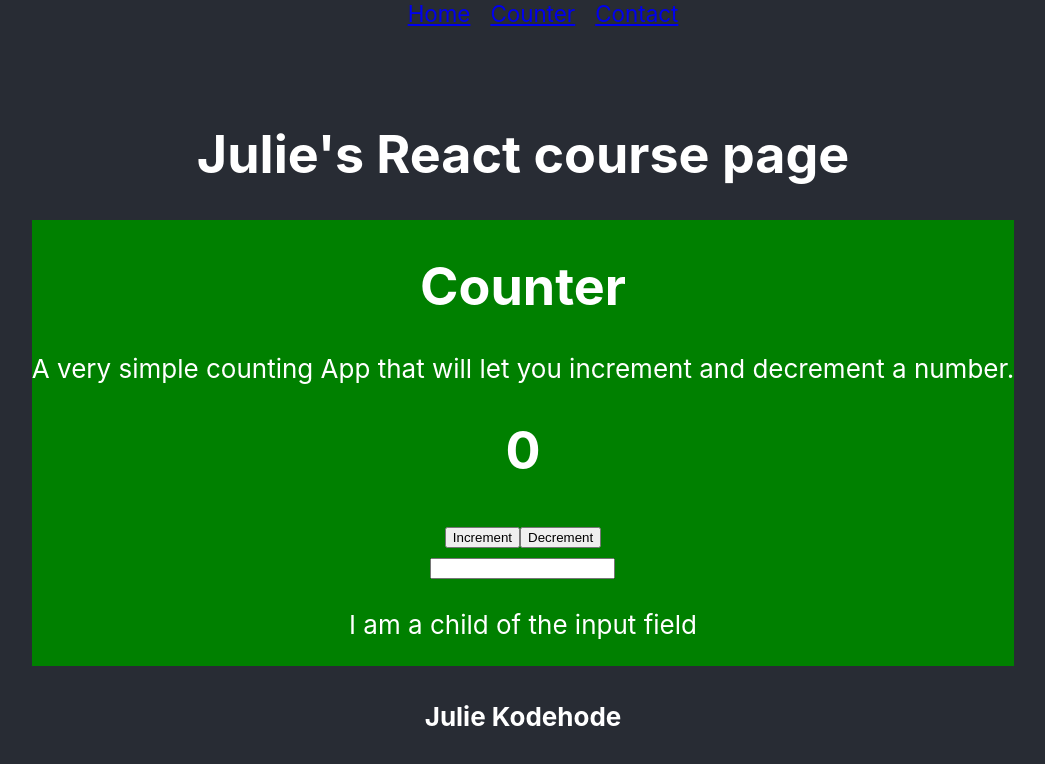
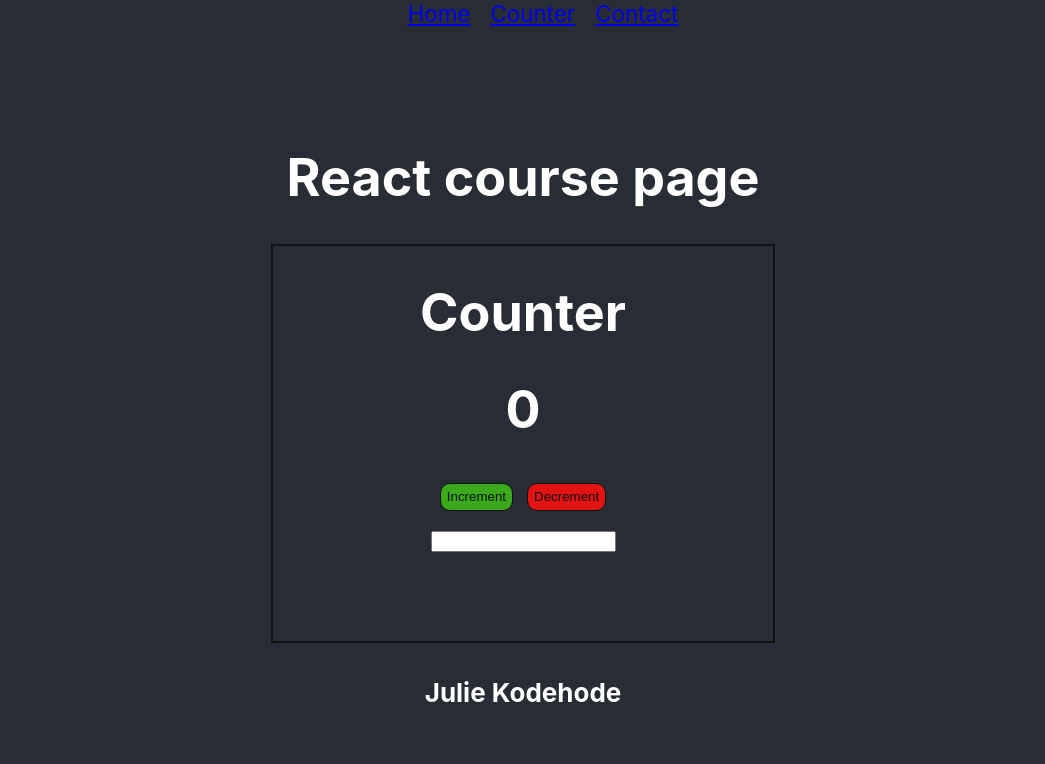
Before and after one commit to JulieKodehode/moduled_react, a React (Create React App) app: page /#/Counter in a window 1280 px wide. Shown: the top 764 px of the page, without its empty margins (117-1162 px from the left). Built offline with nearby package versions, Linux system fonts and the light colour scheme.

Commit message:
Finishing touches - css, comments, setup.

```diff
--- a/src/components/Header.jsx
+++ b/src/components/Header.jsx
@@ -11,7 +11,7 @@ const Header = (props) => {
 	// console.log(props); // object with key:value(title:MyTitle)
 
 	// // regular html
-	return <h1>Julie's React course page</h1>;
+	return <h1>React course page</h1>;
 
 	// // {} write js inside html tag
 	// return <h1>{title}</h1>;
--- a/src/routes/Counter.jsx
+++ b/src/routes/Counter.jsx
@@ -1,13 +1,12 @@
 import React, { useState } from "react";
-import "../index.css";
 
 // Styling
-// import CounterStyles from "./Counter/CounterStyles";
+import style from "./Counter/CounterStyles.module.css";
 
 // CounterTitle
 import CounterTitle from "./Counter/CounterTitle";
 
-// TextInput is Counter's child
+// TextInput
 import TextInput from "./Counter/TextInput";
 
 // Header/Footer
@@ -17,7 +16,7 @@ import Sign from "../components/Sign";
 const Counter = () => {
 	// Syntax for useState: state is the property(prop), setState is the function we are going to use to update the state, useState is what we are using to track the state in a function component (in this case a state from old to new)
 
-	// Changing from state to count for more meaningful names
+	// Changing from state to count for more meaningf	ul names
 	const [count, setCount] = useState(0);
 
 	// Using handleClick because what does it do? Handle a click. Generic name.
@@ -40,25 +39,26 @@ const Counter = () => {
 	};
 
 	return (
-		// React.Fragment is the "div", using react.fragment instead of div will not update the dom whereas div will add another div html element to the dom.
-		// <div className="CounterStyles">
+		// <React.Fragment>
+		// React.Fragment is the parent inside return, using react.fragment instead of div will not update the dom whereas div will add another element to the dom. Since react.fragment is not an element, it cant hold a id/class or get styled.
+		// </React.Fragment>
 
 		<div className="App | App-header">
+			{/* This is the background and the centering - global css*/}
 			<Header />
-			{/* This is the background and the centering*/}
-			{/* Div className is background and center */}
 
-			<div style={{ backgroundColor: "green" }}>
+			<div className={style.CounterStyles}>
 				{/* Styling the "box" */}
-				{/* <React.Fragment> */}
+
 				{/* A title and description of this side */}
 				<CounterTitle />
 
-				{/* A h1 containing the count, count is between newCount and oldCount and is what useState tracks when buttons activate(?) */}
+				{/* A h1 containing the count, count is between newCount and oldCount and is what useState tracks when buttons activate are clicked to increment or decrement the count value */}
 				<h1>{count}</h1>
 
 				{/* A button with increment */}
 				<button
+					className={style.Increment}
 					onClick={() => {
 						increment();
 					}}>
@@ -67,6 +67,7 @@ const Counter = () => {
 
 				{/* A button with decrement */}
 				<button
+					className={style.Decrement}
 					onClick={() => {
 						decrement();
 					}}>
@@ -75,8 +76,8 @@ const Counter = () => {
 
 				{/* A text input that will be displayed under with the text inputted */}
 				<TextInput />
-				{/* </React.Fragment> */}
 			</div>
+
 			<Sign />
 		</div>
 	);
--- a/src/routes/Counter/Child.jsx
+++ /dev/null
@@ -1,12 +0,0 @@
-const Child = () => {
-	// const FetchData = () => {};
-	// FetchData();
-	// console.log will come for every keystroke
-
-	// Everything inside Child will rerun every time the state changes.
-
-	// console.log("We render");
-	return <p>I am a child of the input field</p>;
-};
-
-export default Child;
--- /dev/null
+++ b/src/routes/Counter/CounterStyles.module.css
@@ -0,0 +1,38 @@
+.CounterStyles {
+	width: 500px;
+	/* background-color: green; */
+	border: 2px solid #111;
+}
+
+.Increment {
+	height: 28px;
+	margin: 0 7px;
+	background-color: #3aa91b;
+	color: #111;
+	border: 1px solid #111;
+	border-radius: 10px;
+}
+
+.Decrement {
+	height: 28px;
+	margin: 0 7px;
+	background-color: #e11313;
+	color: #111;
+	border: 1px solid #111;
+	border-radius: 10px;
+}
+
+button:hover {
+	border: 1px solid #ddd;
+	color: #ddd;
+	/* box-shadow: 2px 2px 3px #111; */
+	/* padding: 5px 3px; */
+}
+
+.TextInput {
+	margin-top: 10px;
+}
+
+.TextInputspace {
+	height: 20px;
+}
--- a/src/routes/Counter/CounterTitle.jsx
+++ b/src/routes/Counter/CounterTitle.jsx
@@ -2,7 +2,6 @@ const CounterTitle = () => {
 	return (
 		<div>
 			<h1>Counter</h1>
-			<p>A very simple counting App that will let you increment and decrement a number.</p>
 		</div>
 	);
 };
--- a/src/routes/Counter/TextInput.jsx
+++ b/src/routes/Counter/TextInput.jsx
@@ -1,7 +1,7 @@
 import { useState } from "react";
 
-// Child is TextInput's child
-import Child from "./Child";
+// Styling
+import style from "./CounterStyles.module.css";
 
 const TextInput = () => {
 	const [textInput, setTextInput] = useState("");
@@ -16,16 +16,14 @@ const TextInput = () => {
 	};
 
 	return (
-		<div>
-			{/* Using the state textInput to set the value */}
+		<div className={style.TextInput}>
+			{/* Using useState to track for changes in the setTextInput to state the value of the textInput*/}
 			<input type="text" onChange={(event) => handleChange(event)} value={textInput} />
-
-			<h3>{textInput}</h3>
-
-			{/* Why data=data */}
-			<Child />
+			<h4 className={style.TextInputspace}>{textInput}</h4>
 		</div>
 	);
 };
 
 export default TextInput;
+
+/* Ideally I would like to make the text "disappear" from the input when its displayed, and save the display with a storage to make it into some sort of todo-list, but I will not do that in this task. As using the useState was the main goal, and it is used and displayed now. */
```
Also changed, not shown: src/routes/Counter/CounterStyles.jsx (deleted, +0 -8 lines), src/tasks/HooksState.md (+2 -0 lines).
